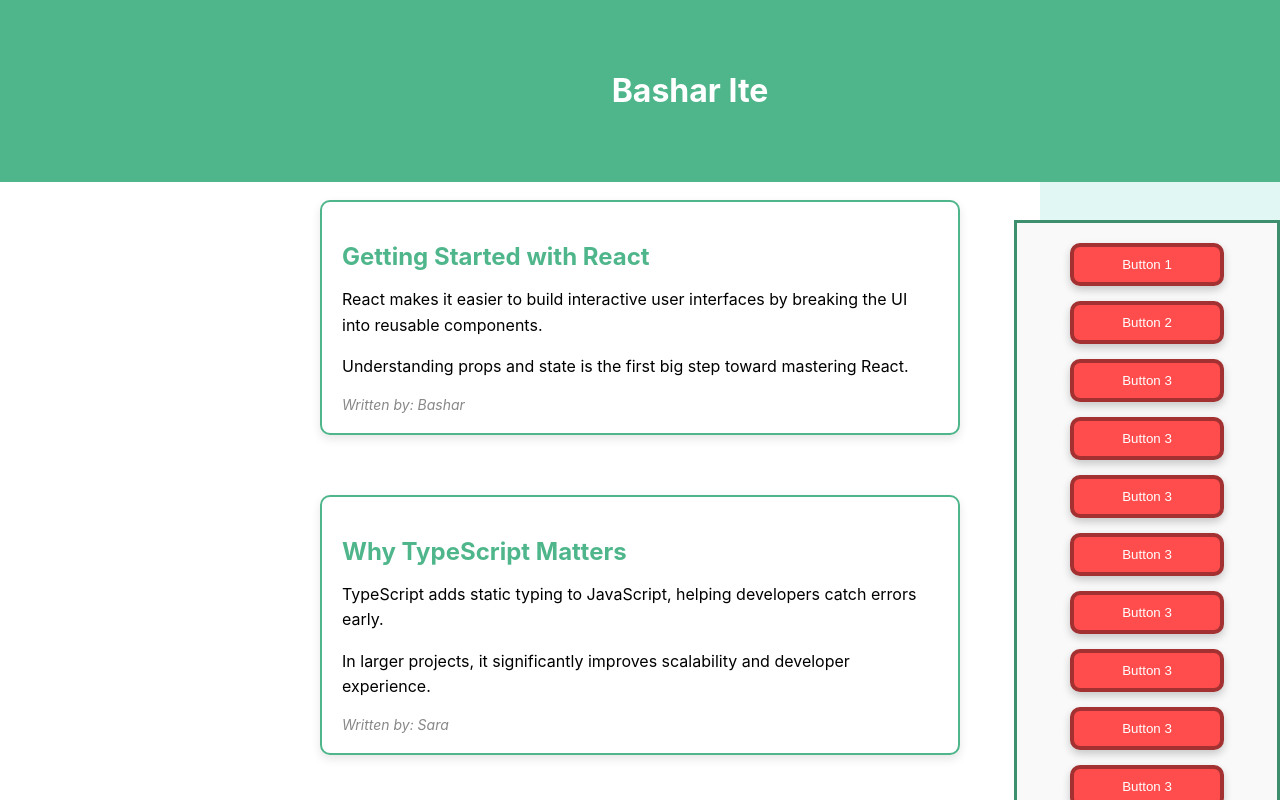
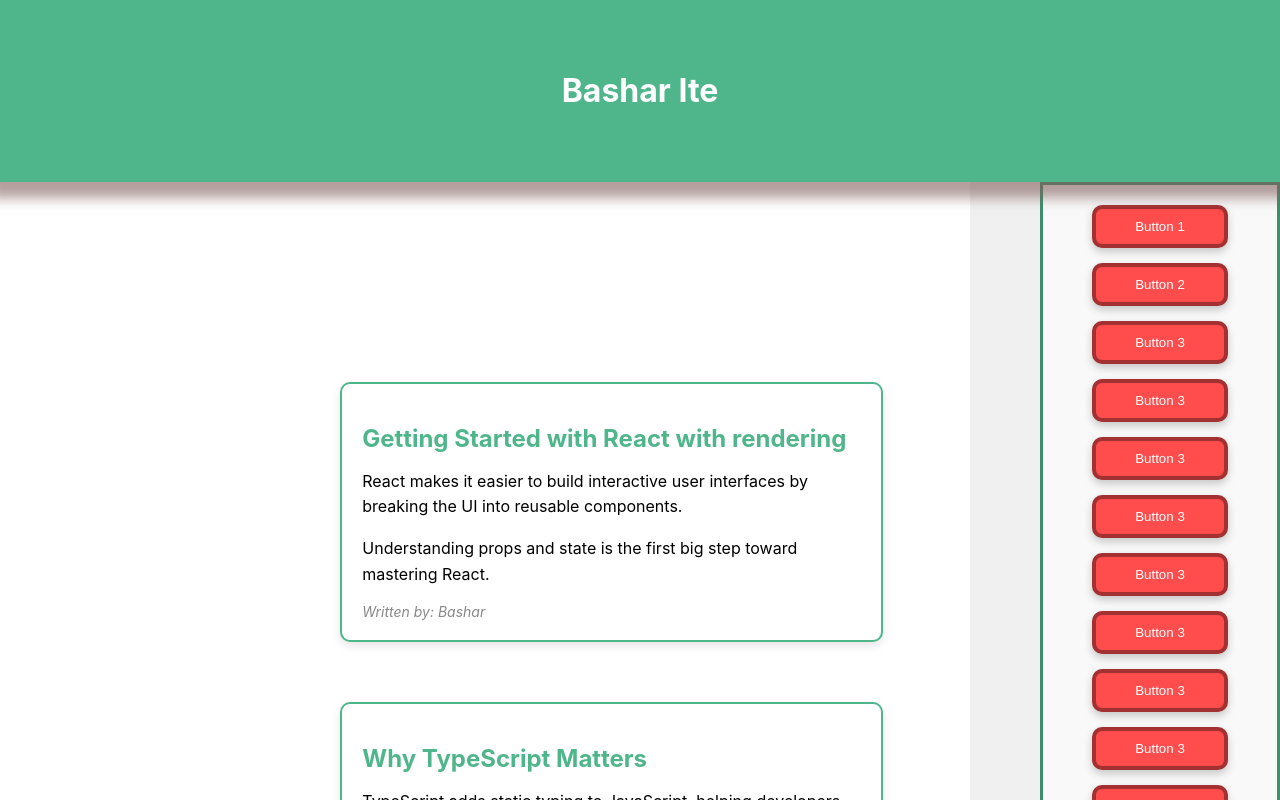
Before and after one commit to basharsyr97/build-react-component, a React (Create React App) app: page / in a window 1280 px wide. Shown: the top 800 px of the page. Built offline with nearby package versions, Linux system fonts and the light colour scheme.

Commit message:
list Rendering

```diff
--- a/src/App.js
+++ b/src/App.js
@@ -15,8 +15,10 @@ function App() {
 
   const mainStyle = {
     display: "flex",
-    flex: 1,
+    flex: 3 ,
     backgroundColor: "#f0f0f0",
+    gap: "70px",
+    justifyContent: "space-between",
   };
 
   const headerWrapperStyle = {
@@ -29,9 +31,9 @@ function App() {
     backgroundColor: "#e0f7f4",
     flexShrink: 0,
     width: "240px",
-    height: "calc(100vh - 120px)",
-    marginTop: "120px",
-    overflowY: "auto",
+    // height: "calc(100vh - 120px)",
+    // marginTop: "120px",
+    // overflowY: "auto",
   };
 
   const contentWrapperStyle = {
--- a/src/Compounent/Content.js
+++ b/src/Compounent/Content.js
@@ -5,42 +5,72 @@ export default function Content() {
     marginLeft: "240px",
     marginTop: "120px",
     padding: "20px",
+    width: "70%",
+    alignItems: "center",
     display: "flex",
     flexDirection: "column",
     gap: "20px",
   };
 
-  return (
-    <div style={contentStyle}>
-      <Post title="Getting Started with React" author="Bashar">
+  const posts = [
+    {
+      id: 1,
+      title: "Getting Started with React with rendering",
+      author: "Bashar",
+      child: (
+        <>
           <p>
-          React makes it easier to build interactive user interfaces by breaking
-          the UI into reusable components.
+            React makes it easier to build interactive user interfaces by
+            breaking the UI into reusable components.
           </p>
           <p>
-          Understanding props and state is the first big step toward mastering React.
+            Understanding props and state is the first big step toward mastering
+            React.
           </p>
-      </Post>
-
-
-
-      <Post title="Why TypeScript Matters" author="Sara">
+        </>
+      ),
+    },
+    {
+      id: 1,
+      title: "Why TypeScript Matters",
+      author: "Sara",
+      child: (
+        <>
           <p>
-          TypeScript adds static typing to JavaScript, helping developers catch errors early.
+            TypeScript adds static typing to JavaScript, helping developers
+            catch errors early.
           </p>
           <p>
-          In larger projects, it significantly improves scalability and developer experience.
+            In larger projects, it significantly improves scalability and
+            developer experience.
           </p>
-      </Post>
-
-      <Post title="Modern Web Development" author="Ahmed">
+        </>
+      ),
+    },
+    {
+      id: 1,
+      title: "Modern Web Development",
+      author: "mohammed",
+      child: (
+        <>
           <p>
-          Modern web applications rely on component-based architecture and client-side routing.
+            Modern web applications rely on component-based architecture and
+            client-side routing.
           </p>
           <p>
             Tools like React and Next.js simplify complex frontend challenges.
           </p>
+        </>
+      ),
+    },
+  ];
+
+  const postsMaped = posts.map((post) => {
+    return (
+      <Post key={post.id} title={post.title} author={post.author}>
+        {post.child}
       </Post>
-    </div>
     );
+  });
+  return <div style={contentStyle}>{postsMaped}</div>;
 }
--- a/src/Compounent/Header.js
+++ b/src/Compounent/Header.js
@@ -1,13 +1,12 @@
 export default function Header() {
   const headerStyle = {
     backgroundColor: "#4fb68b",
-    position: "fixed",
-    top: 0,
-    left:0,
-    width: "100%",
+    display: "block",
+    justifyContent: "center",
+    // position: "fixed",
     color: "#fff",
     textAlign: "center",
-    padding : "50px",
+    padding: "50px",
     ShadowRoot: "40px rgba(158, 76, 76, 0.75)",
     zIndex: 1000,
   };
--- a/src/Compounent/Post.js
+++ b/src/Compounent/Post.js
@@ -3,6 +3,7 @@ export default function Post({ title, author, children }) {
     border: "2px solid #4fb68b",
     borderRadius: "10px",
     padding: "20px",
+    width: "80%",
     margin: "20px",
     boxShadow: "0 4px 10px rgba(0,0,0,0.1)",
     backgroundColor: "#ffffff",
--- a/src/Compounent/SideMenu.js
+++ b/src/Compounent/SideMenu.js
@@ -1,11 +1,11 @@
 export default function SideMenu() {
   const sideMenuStyle = {
-    position: "fixed",
-    zIndex: 1,
-    top: "220px",
-    right: 0,
-    width: "220px",
-    height: "calc(100vh - 220px)",
+    // position: "fixed",
+    // zIndex: 1,
+    // top: "220px",
+    // right: 0,
+    // width: "220px",
+    // height: "calc(100vh - 220px)",
     overflowY: "auto",
     border: "3px  solid #3d8f6d",
     padding: "20px",
```
Lines whose indentation alone changed are shown as unchanged.
